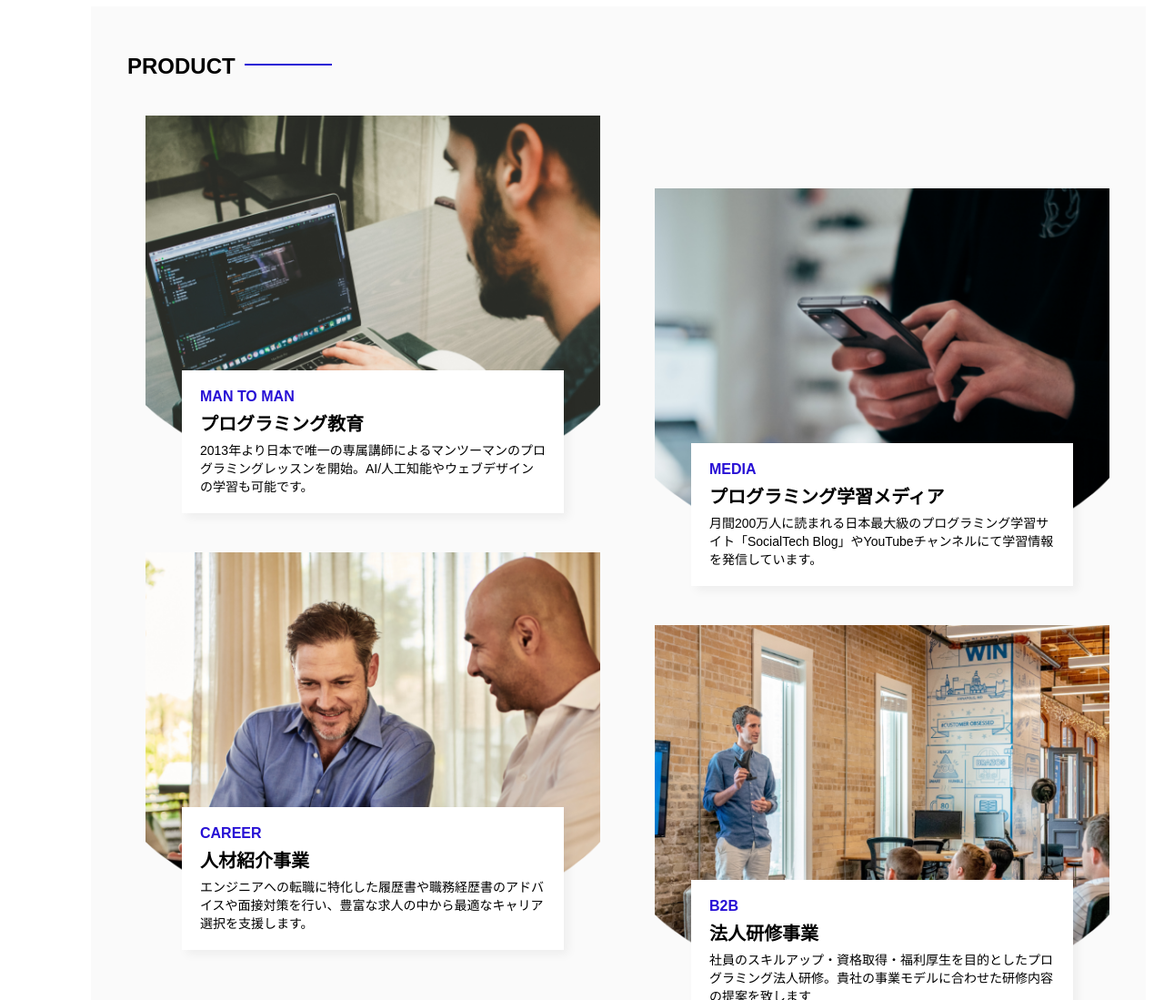
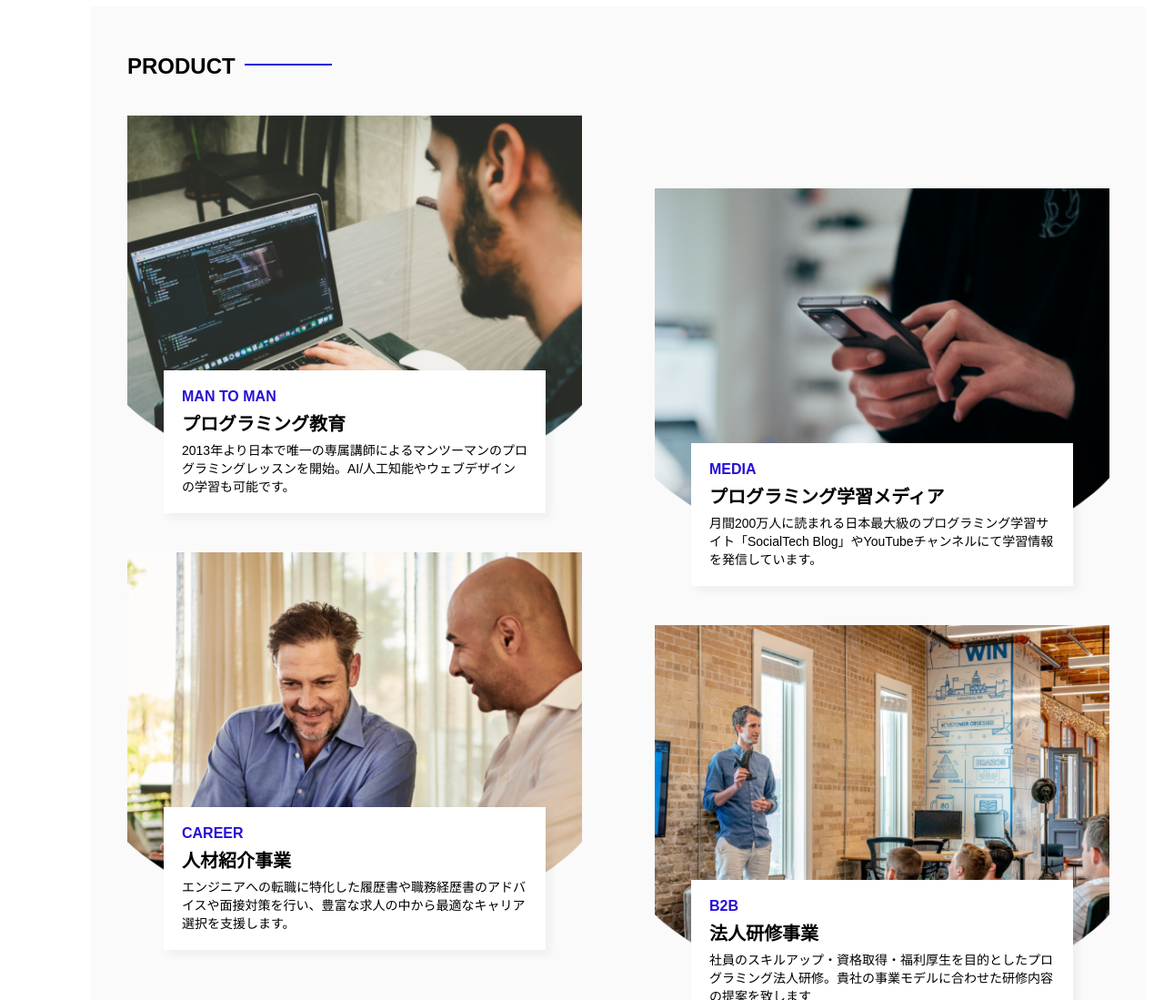
Before and after one commit to yone-chan/html-css-basic-kadai, a plain HTML site: page kadai_tutorial_output/index.html in a window 1280 px wide. Shown: the part 1560-2659 px from the top of the page at 91% size. Drawn offline with Linux system fonts and the light colour scheme.

Commit message:
Update style.css
①プロダクトの画像＋説明枠
#product-left > div {margin-left }　⇒　{ margin-right }

②mission.htmlのレイアウト（メインビジュアル）
#missin-5goals　⇒　#mission-5goals　へ修正。

```diff
--- a/kadai_tutorial_output/style.css
+++ b/kadai_tutorial_output/style.css
@@ -163,7 +163,7 @@ p {
   #product-left > div {
     position: relative;
     height: 480px;
-    margin-left: 20px;
+    margin-right: 20px;
   }
   #product-right > div {
     position: relative;
```
